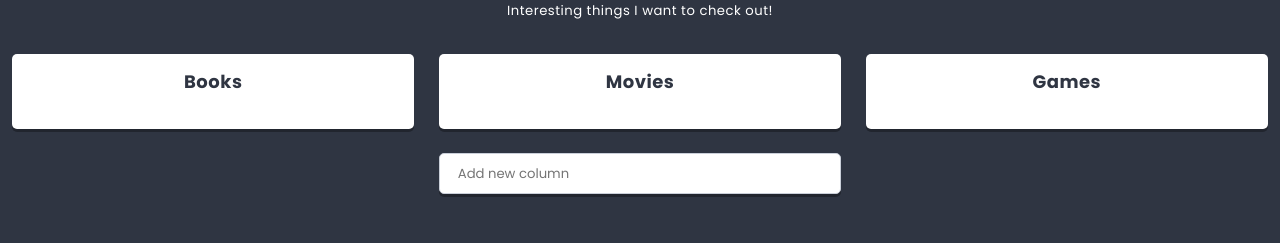
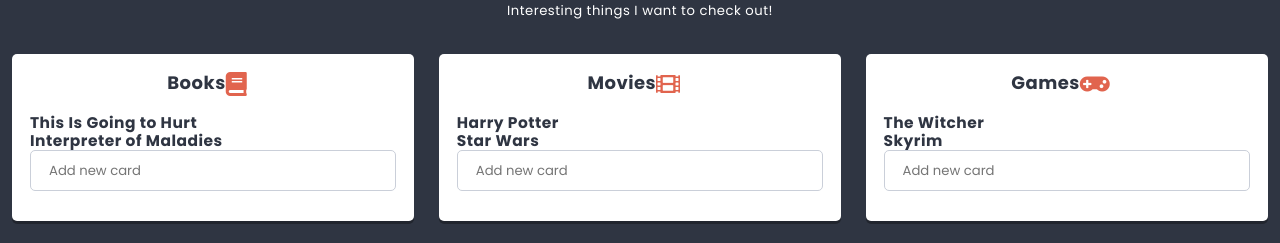
Before and after one commit to radek-zaborski/react-lesson, a React app: page / in a window 1280 px wide. Shown: the part 378-621 px from the top of the page. Built offline with nearby package versions, Linux system fonts and the light colour scheme.

Commit message:
add card in columns components - for code review

```diff
--- /dev/null
+++ b/src/components/Card/Card.js
@@ -0,0 +1,21 @@
+import React from 'react';
+import Styles from './Card.scss';
+import PropTypes from 'prop-types';
+
+class Card extends React.Component {
+
+    static propTypes = {
+        title: PropTypes.node.isRequired,
+      }
+    render() {
+        return (
+            <section className={Styles.Component}>
+
+                    <h3>{this.props.title}</h3>
+
+            </section>
+        )
+    }
+}
+
+export default Card;
--- a/src/components/Column/Column.js
+++ b/src/components/Column/Column.js
@@ -1,14 +1,50 @@
 import React from 'react';
 import styles from './Column.scss';
 import PropTypes from 'prop-types';
-
-
+import Card from '../Card/Card';
+import Creator from '../Creator/Creator';
+import {settings} from '../../data/dataStore';
+import Icon from '../Icon/Icon';
 class Column extends React.Component {
-
+    state = {
+        cards: this.props.cards || [],
+    }
+    static propTypes = {
+        title: PropTypes.node,
+        icon: PropTypes.node,
+        cards: PropTypes.array,
+    }
+    addCard(title){
+        this.setState(state => (
+            {
+                cards: [
+                    ...state.cards,
+                    {
+                        key: state.cards.length ? state.cards[state.cards.length-1].key+1 : 0,
+                        title,
+                        cards: []
+                    }
+                ]
+            }
+        )
+        );
+    }
     render() {
         return (
             <section className={styles.component}>
-                <h3 className={styles.title}>{this.props.title}</h3>
+                <h3 className={styles.title}>{this.props.title}
+                    <span className={styles.icon}>
+                        <Icon name={this.props.icon}/>
+                    </span>
+                </h3>
+                <div className={styles.cards}>
+                {this.state.cards.map(({key, ...cardProps}) => (
+                    <Card key={key} {...cardProps} />
+                ))}
+                </div>
+                <div className={styles.creator}>
+                    <Creator text={settings.cardCreatorText} action={title => this.addCard(title)}/>
+                </div>
             </section>
         )
     }
--- /dev/null
+++ b/src/components/Icon/Icon.js
@@ -0,0 +1,5 @@
+import React from 'react';
+
+const Icon = props => (<i className={`fas fa-${props.name}`}></i>);
+
+export default Icon;
--- a/src/components/List/List.js
+++ b/src/components/List/List.js
@@ -34,7 +34,8 @@
                     }
                 ]
             }
-    ));
+        )
+        );
     }
     render() {
         return (
```
Lines whose indentation alone changed are shown as unchanged.
